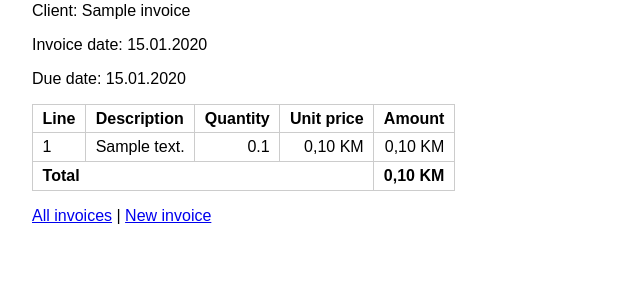
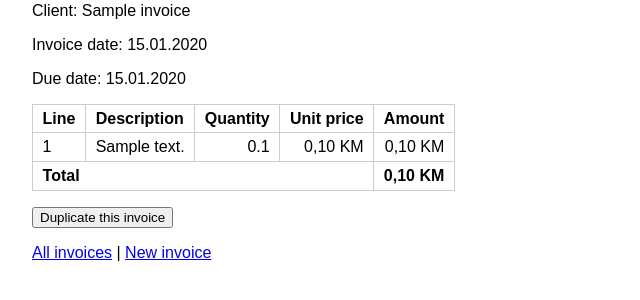
Before and after one commit to cfbragdon/SimpleInvoicing, a Flask app: page /invoices/1 in a window 1280 px wide. Shown: the part 128-428 px from the top of the page, without its empty margins (0-640 px from the left). Run offline with Flask 3, Linux system fonts and the light colour scheme; tables that the repository leaves empty hold one stand-in row (values such as "Sample post").

Commit message:
Duplicate invoices with next number and today's date
Co-Authored-By: Claude Opus 5.5 <noreply@anthropic.com>

```diff
--- a/app.py
+++ b/app.py
@@ -77,6 +77,39 @@ def check_amount(position, label, text):
 def line_amount(quantity, price):
     """Quantity x price, rounded half up to two decimals."""
     return (quantity * price).quantize(CENT, rounding=ROUND_HALF_UP)
+
+
+def save_invoice(client_name, invoice_date, due_date, lines):
+    """Save an invoice under the next number and return that number.
+
+    Each line is (description, quantity_hundredths, unit_price_cents, amount_cents).
+    """
+    total_cents = sum(line[3] for line in lines)
+    conn = get_db()
+    try:
+        with conn:
+            conn.execute("BEGIN IMMEDIATE")  # lock so two saves cannot take the same number
+            number = conn.execute(
+                "SELECT COALESCE(MAX(number), 0) + 1 FROM invoices"
+            ).fetchone()[0]
+            invoice_id = conn.execute(
+                "INSERT INTO invoices (number, client_name, invoice_date, due_date, total_cents)"
+                " VALUES (?, ?, ?, ?, ?)",
+                (number, client_name, invoice_date.isoformat(),
+                 due_date.isoformat(), total_cents),
+            ).lastrowid
+            conn.executemany(
+                "INSERT INTO invoice_lines (invoice_id, position, description,"
+                " quantity_hundredths, unit_price_cents, amount_cents)"
+                " VALUES (?, ?, ?, ?, ?, ?)",
+                [
+                    (invoice_id, position, *line)
+                    for position, line in enumerate(lines, start=1)
+                ],
+            )
+    finally:
+        conn.close()
+    return number
 
 
 @app.template_filter("money")
@@ -171,36 +204,40 @@ def new_invoice():
     if errors:
         return render_template("new_invoice.html", form=form, rows=rows, errors=errors)
 
-    total = sum(amount for _, _, _, amount in lines)
+    number = save_invoice(
+        form["client_name"], invoice_date, due_date,
+        [
+            (description, int(quantity * 100), int(price * 100), int(amount * 100))
+            for description, quantity, price, amount in lines
+        ],
+    )
+    return redirect(url_for("show_invoice", number=number))
 
+
+@app.route("/invoices/<int:number>/duplicate", methods=["POST"])
+def duplicate_invoice(number):
     conn = get_db()
     try:
-        with conn:
-            conn.execute("BEGIN IMMEDIATE")  # lock so two saves cannot take the same number
-            number = conn.execute(
-                "SELECT COALESCE(MAX(number), 0) + 1 FROM invoices"
-            ).fetchone()[0]
-            invoice_id = conn.execute(
-                "INSERT INTO invoices (number, client_name, invoice_date, due_date, total_cents)"
-                " VALUES (?, ?, ?, ?, ?)",
-                (number, form["client_name"], invoice_date.isoformat(),
-                 due_date.isoformat(), int(total * 100)),
-            ).lastrowid
-            conn.executemany(
-                "INSERT INTO invoice_lines (invoice_id, position, description,"
-                " quantity_hundredths, unit_price_cents, amount_cents)"
-                " VALUES (?, ?, ?, ?, ?, ?)",
-                [
-                    (invoice_id, position, description, int(quantity * 100),
-                     int(price * 100), int(amount * 100))
-                    for position, (description, quantity, price, amount)
-                    in enumerate(lines, start=1)
-                ],
-            )
+        original = conn.execute(
+            "SELECT * FROM invoices WHERE number = ?", (number,)
+        ).fetchone()
+        if original is None:
+            abort(404)
+        lines = conn.execute(
+            "SELECT description, quantity_hundredths, unit_price_cents, amount_cents"
+            " FROM invoice_lines WHERE invoice_id = ? ORDER BY position",
+            (original["id"],),
+        ).fetchall()
     finally:
         conn.close()
 
-    return redirect(url_for("show_invoice", number=number))
+    # The copy is dated today, with the default due date from today.
+    today = date.today()
+    new_number = save_invoice(
+        original["client_name"], today, today + timedelta(days=DUE_DAYS),
+        [tuple(line) for line in lines],
+    )
+    return redirect(url_for("show_invoice", number=new_number))
 
 
 @app.route("/invoices/<int:number>")
--- a/templates/invoice.html
+++ b/templates/invoice.html
@@ -21,5 +21,8 @@
             <th class="number">{{ invoice.total_cents | money }}</th>
         </tr>
     </table>
+    <form method="post" action="{{ url_for('duplicate_invoice', number=invoice.number) }}">
+        <p><button type="submit">Duplicate this invoice</button></p>
+    </form>
     <p><a href="{{ url_for('index') }}">All invoices</a> | <a href="{{ url_for('new_invoice') }}">New invoice</a></p>
 {% endblock %}
```
Also changed, not shown: tracking.md (+12 -3 lines).
